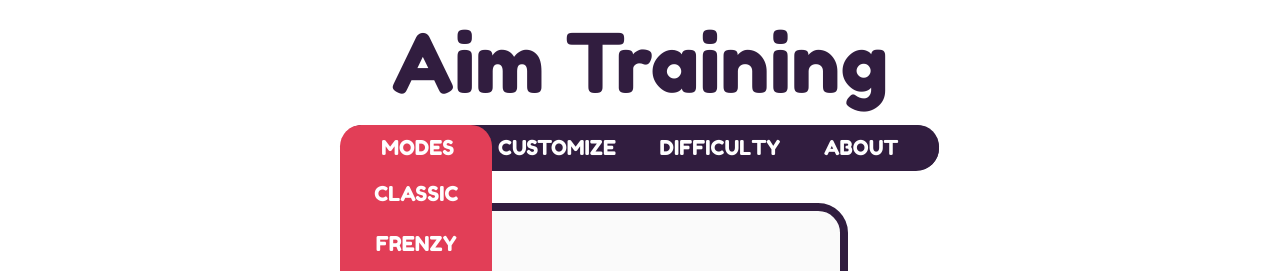
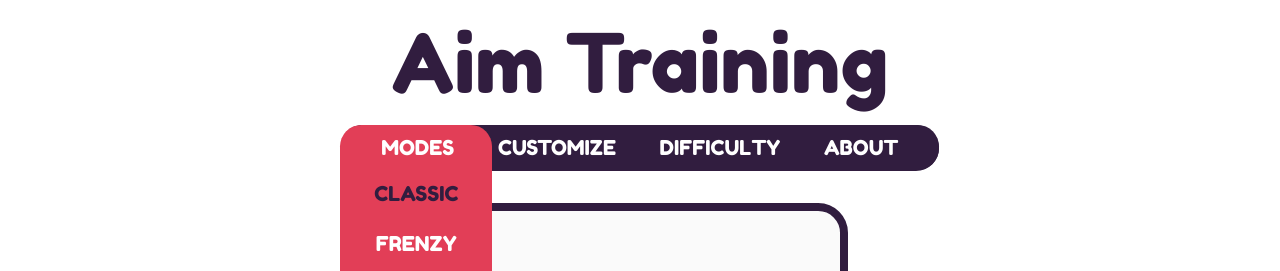
Before and after one commit to nmatynia/aim-training, a React (Create React App) app: page / in a window 1280 px wide. Both pictures are taken after a click on the element "MODES". Shown: the top 271 px of the page. Built offline with nearby package versions, Linux system fonts and the light colour scheme; no server answers.

Commit message:
Added frenzy difficulty functionality

```diff
--- a/src/App.tsx
+++ b/src/App.tsx
@@ -11,6 +11,7 @@ interface IState{
   gameStarting: boolean;
   gameStatus: boolean;
   gameMode: string;
+  frenzyDiff: string;
 }
 
 const useEventListener = (eventName:any, handler:any, element = window) => {
@@ -35,9 +36,10 @@ const App: React.FC = () =>{
   const [time,setTime] = useState<IState["time"]>(30); // initial value 30
   const [targetSize,setTargetSize] = useState<IState["targetSize"]>(5.336);// true initial value 5.336vh
   const [mapSize,setMapSize] = useState<IState["mapSize"]>(50);// true initial value 64vh
-  const [gameStarting, setGameStarting] = useState<IState["gameStarting"]>(true) // responsible for startMenu display
-  const [gameStatus, setGameStatus] = useState<IState["gameStarting"]>(false) // responsible for true start button (centered target) display
-  const [gameMode,setGameMode] = useState<IState["gameMode"]>("classic")
+  const [gameStarting, setGameStarting] = useState<IState["gameStarting"]>(true); // responsible for startMenu display
+  const [gameStatus, setGameStatus] = useState<IState["gameStarting"]>(false); // responsible for true start button (centered target) display
+  const [gameMode,setGameMode] = useState<IState["gameMode"]>("classic");
+  const [frenzyDiff, setFrenzyDiff] = useState<IState["frenzyDiff"]>("easy");
 
   console.log("Score: ",score)
   useEventListener("keydown",(event:any)=>{
@@ -48,7 +50,20 @@ const App: React.FC = () =>{
   return (
     <div className="App">
         <h1 className ="appHeader">Aim Training</h1>
-        <Nav setTime={setTime} setMapSize={setMapSize} setTargetSize={setTargetSize} time={time} mapSize={mapSize} targetSize={targetSize} setGameStatus={setGameStatus} setGameMode={setGameMode}/>
+        <Nav
+          setTime={setTime}
+          setMapSize={setMapSize}
+          setTargetSize={setTargetSize}
+          time={time}
+          mapSize={mapSize}
+          targetSize={targetSize}
+          setGameStatus={setGameStatus}
+          gameMode ={gameMode}
+          setGameMode={setGameMode}
+          setFrenzyDiff={setFrenzyDiff}
+          frenzyDiff ={frenzyDiff}
+        />
+
         <GameArea
           setScore={setScore}
           score={score}
@@ -60,6 +75,8 @@ const App: React.FC = () =>{
           gameStatus = {gameStatus}
           setGameStatus = {setGameStatus}
           gameMode={gameMode}
+          setFrenzyDiff={setFrenzyDiff}
+          frenzyDiff ={frenzyDiff}
         />
         <footer className="footer">Norbert Matynia - <a className='github-link' href="https://github.com/nmatynia">github.com/nmatynia</a></footer>
     </div>
--- a/src/Components/FrenzyTargets.tsx
+++ b/src/Components/FrenzyTargets.tsx
@@ -7,10 +7,11 @@ interface IProps{
     gameStatus:boolean;
     setGameStatus:React.Dispatch<React.SetStateAction<boolean>>;
     setScore:React.Dispatch<React.SetStateAction<number>>;
+    frenzyDiff:string;
 }
 
 
-const FrenzyTargets:React.FC<IProps> = ({setScore,mapSize,targetSize,gameStatus,setGameStatus}) =>{
+const FrenzyTargets:React.FC<IProps> = ({setScore,mapSize,targetSize,gameStatus,setGameStatus,frenzyDiff}) =>{
 
     const [frenzyTargets, setFrenzyTargets] = useState<boolean []>([])
     const [counter,setCounter] = useState<number>(0);
@@ -20,6 +21,17 @@ const FrenzyTargets:React.FC<IProps> = ({setScore,mapSize,targetSize,gameStatus,
         volume:0.1
     })
 
+    const difficultyTime = ():number|undefined =>{
+        if(frenzyDiff === "easy"){
+            return 500;
+        }
+        else if(frenzyDiff === "normal"){
+            return 400;
+        }
+        else if(frenzyDiff ==="hardcore"){
+            return 300;
+        }
+    }
     useEffect(() => {
         const myInterval = () => {
             if(frenzyCounter<5){
@@ -36,7 +48,8 @@ const FrenzyTargets:React.FC<IProps> = ({setScore,mapSize,targetSize,gameStatus,
                 clearInterval(interval);
             }
         }
-        const interval = setInterval(myInterval, 500);
+        const interval = setInterval(myInterval, difficultyTime());
+
         return () => {
           clearInterval(interval)
         }
--- a/src/Components/GameArea.tsx
+++ b/src/Components/GameArea.tsx
@@ -20,33 +20,19 @@ interface IProps{
     gameStatus: boolean
     setGameStatus: React.Dispatch<React.SetStateAction<boolean>>
     gameMode: string;
+    setFrenzyDiff: React.Dispatch<React.SetStateAction<string>>;
+    frenzyDiff:string;
 }
 
-const GameArea: React.FC<IProps> = ({setScore,score,targetSize,mapSize,time, gameStarting,setGameStarting,gameStatus,setGameStatus,gameMode}) =>{
+const GameArea: React.FC<IProps> = ({setScore,score,targetSize,mapSize,time, gameStarting,setGameStarting,gameStatus,setGameStatus,gameMode,frenzyDiff}) =>{
 
     const missedClicks = useRef(0);
-    // const hitTargetSound = new Howl({
-    //     src: [require("../Sounds/hittarget.wav")],
-    //     volume: 0.2
-    // })
 
     const startGameSound = new Howl({
         src: [require("../Sounds/start.ogg")],
         volume: 0.2
     })
 
-    const randomizePosition = ():number =>{
-        const maxPosition = mapSize - targetSize;
-        const number = Math.floor(Math.random() * maxPosition);
-        return number;
-    }
-
-    // const handleClick = () =>{
-    //     return () => {
-    //         hitTargetSound.play()
-    //         setScore(prevState => prevState + 1)
-    //     }
-    // }
 
     const gameStart: JSX.Element = (
     <div
@@ -57,14 +43,6 @@ const GameArea: React.FC<IProps> = ({setScore,score,targetSize,mapSize,time, gam
             <div className ='tip'><FaSyncAlt/>click alt + b for restart</div>
     </div>
     )
-
-    // const target: JSX.Element = (
-    //     <div
-    //         className="target"
-    //         onClick ={handleClick()}
-    //         style={{left:`${randomizePosition()}vh`, top:`${randomizePosition()}vh`, width:`${targetSize}vh`, height:`${targetSize}vh`}}>
-    //     </div>
-    // )
 
     const startingTarget: JSX.Element = (
         <div
@@ -90,7 +68,7 @@ const GameArea: React.FC<IProps> = ({setScore,score,targetSize,mapSize,time, gam
             return <Target setScore = {setScore} mapSize={mapSize} targetSize={targetSize}/>
         }
         else if(gameMode === "frenzy"){
-            return <FrenzyTargets setScore = {setScore} mapSize={mapSize} targetSize={targetSize} gameStatus={gameStatus} setGameStatus={setGameStatus}/>
+            return <FrenzyTargets setScore = {setScore} mapSize={mapSize} targetSize={targetSize} gameStatus={gameStatus} setGameStatus={setGameStatus} frenzyDiff={frenzyDiff}/>
         }
         else if(gameMode === "trio"){
             return <Trio setScore = {setScore} mapSize={mapSize} targetSize={targetSize} gameStatus={gameStatus}/>
--- a/src/Components/Nav.tsx
+++ b/src/Components/Nav.tsx
@@ -7,20 +7,23 @@ interface IProps{
     time:number;
     mapSize:number;
     targetSize:number;
+    frenzyDiff:string;
+    gameMode:string;
     setTime:React.Dispatch<React.SetStateAction<number>>;
     setMapSize: React.Dispatch<React.SetStateAction<number>>;
     setTargetSize:React.Dispatch<React.SetStateAction<number>>;
     setGameStatus:React.Dispatch<React.SetStateAction<boolean>>;
     setGameMode: React.Dispatch<React.SetStateAction<string>>;
+    setFrenzyDiff: React.Dispatch<React.SetStateAction<string>>;
 }
-const Nav:React.FC<IProps> = ({setTime,setMapSize,setTargetSize,time,mapSize,targetSize,setGameStatus,setGameMode}) =>{
+const Nav:React.FC<IProps> = ({setTime,setMapSize,setTargetSize,time,mapSize,targetSize,setGameStatus,setGameMode,setFrenzyDiff,gameMode,frenzyDiff }) =>{
     return(
         <div className="Nav">
             <NavItem text="MODES" setGameStatus={setGameStatus}>
                 <DropdownMenu name="modes">
-                    <DropdownItem><span onClick={() => setGameMode("classic")}>CLASSIC</span></DropdownItem>
-                    <DropdownItem><span onClick={() => setGameMode("frenzy")}>FRENZY</span></DropdownItem>
-                    <DropdownItem><span onClick={() => setGameMode("trio")}>TRIO</span></DropdownItem>
+                    <DropdownItem><span id={gameMode === "classic" ? "gamemodeSelected" : undefined} onClick={() => setGameMode("classic")}>CLASSIC</span></DropdownItem>
+                    <DropdownItem><span id={gameMode === "frenzy" ? "gamemodeSelected" : undefined} onClick={() => setGameMode("frenzy")}>FRENZY</span></DropdownItem>
+                    <DropdownItem><span id={gameMode === "trio" ? "gamemodeSelected" : undefined} onClick={() => setGameMode("trio")}>TRIO</span></DropdownItem>
                 </DropdownMenu>
             </NavItem>
 
@@ -33,9 +36,9 @@ const Nav:React.FC<IProps> = ({setTime,setMapSize,setTargetSize,time,mapSize,tar
             </NavItem>
             <NavItem text="DIFFICULTY" setGameStatus={setGameStatus}>
                 <DropdownMenu name="difficulty">
-                    <DropdownItem>EASY</DropdownItem>
-                    <DropdownItem>NORMAL</DropdownItem>
-                    <DropdownItem>HARDCORE</DropdownItem>
+                    <DropdownItem><span id={frenzyDiff === "easy" ? "diffSelected" : undefined} onClick={()=> setFrenzyDiff("easy")}>EASY</span></DropdownItem>
+                    <DropdownItem><span id={frenzyDiff  === "normal" ? "diffSelected" : undefined} onClick={()=> setFrenzyDiff("normal")}>NORMAL</span></DropdownItem>
+                    <DropdownItem><span id={frenzyDiff  === "hardcore" ? "diffSelected" : undefined} onClick={()=> setFrenzyDiff("hardcore")}>HARDCORE</span></DropdownItem>
                 </DropdownMenu>
             </NavItem>
             <NavItem text="ABOUT" setGameStatus={setGameStatus}>
--- a/src/Styles/DropdownMenu.css
+++ b/src/Styles/DropdownMenu.css
@@ -108,3 +108,12 @@
       opacity: 100%;
     }
 }
+
+#gamemodeSelected{
+    color: #311D3F;
+    transition: color 0.2s linear 0.1s;
+}
+#diffSelected{
+    color: #311D3F;
+    transition: color 0.2s linear 0.1s;
+}
```
